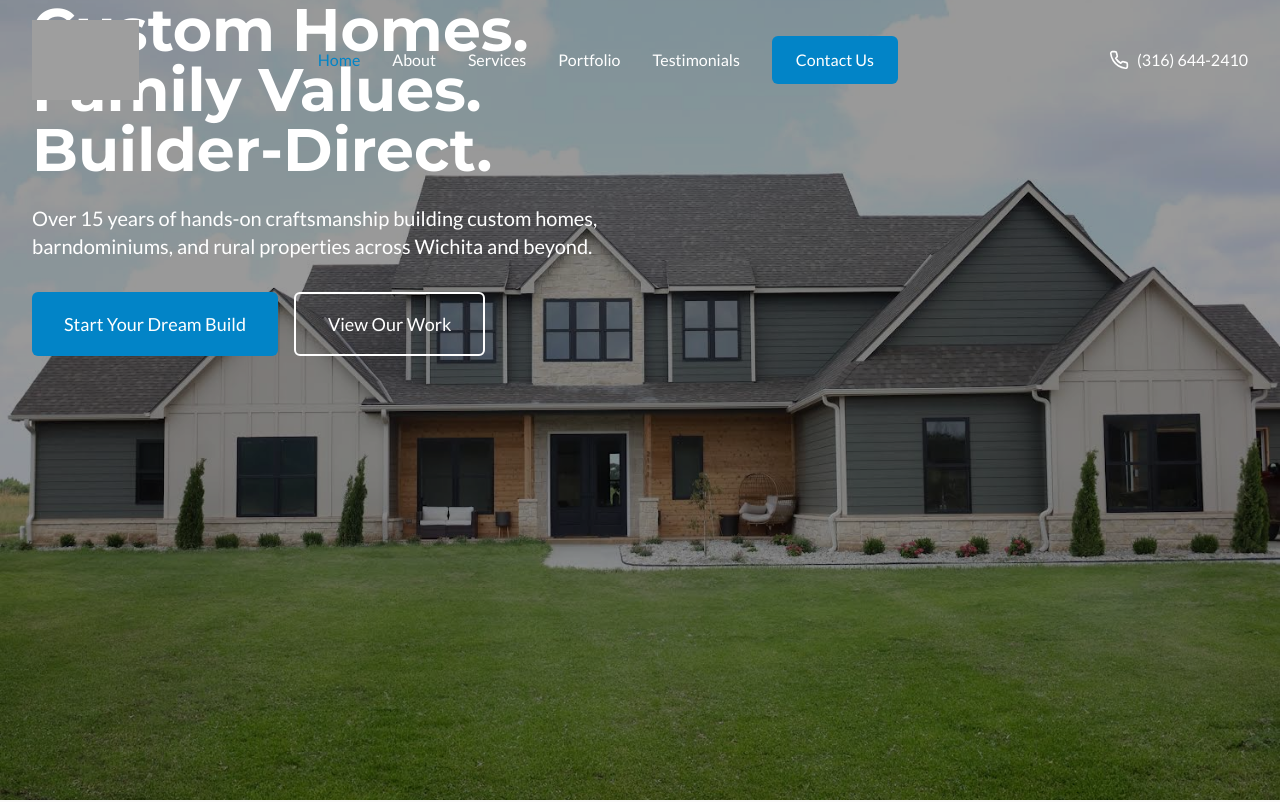
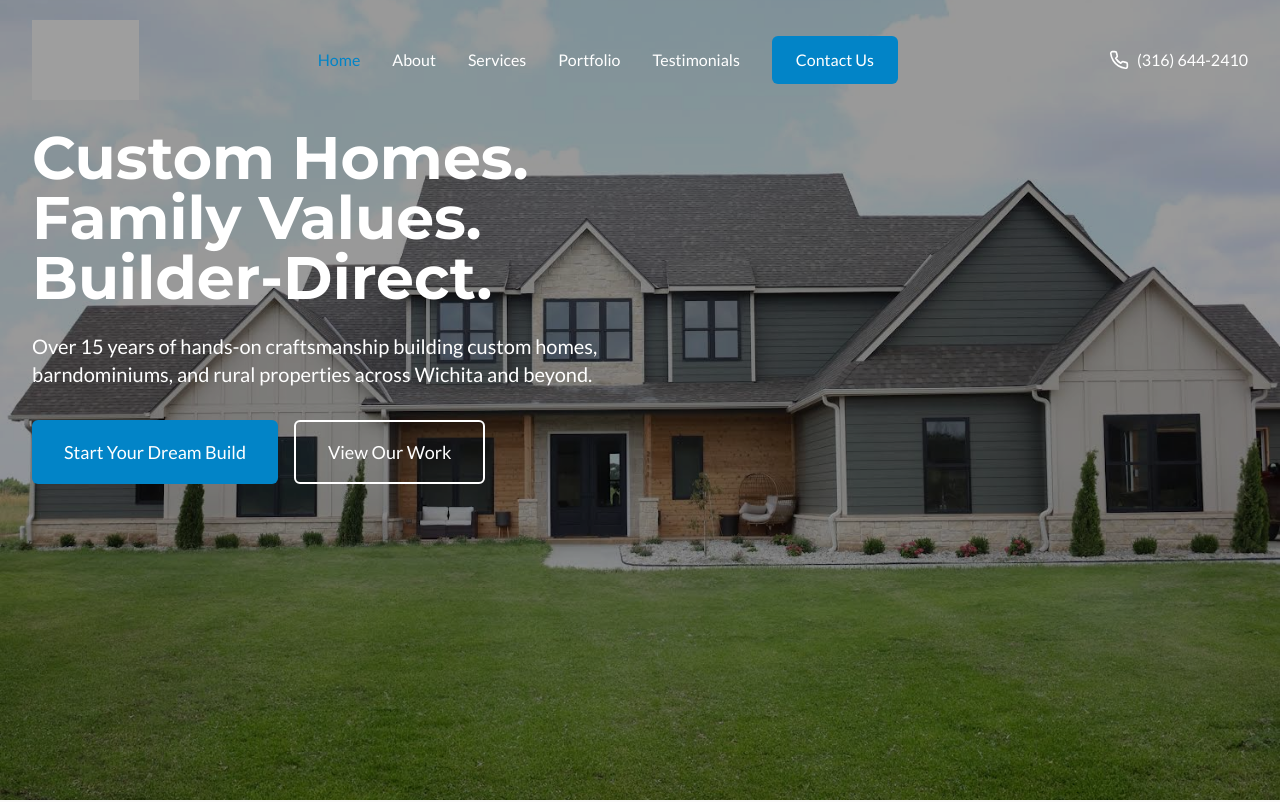
Before and after one commit to Zrsteffen/ternesconstruction, a React (Vite) app: page / in a window 1280 px wide. Shown: the top 802 px of the page. Built offline with nearby package versions, Linux system fonts and the light colour scheme; grey boxes are pictures that could not be loaded.

Commit message:
Update HomePage.tsx

```diff
--- a/src/pages/HomePage.tsx
+++ b/src/pages/HomePage.tsx
@@ -3,12 +3,14 @@ import { Helmet } from 'react-helmet-async';
 import { motion } from 'framer-motion';
 import { Link } from 'react-router-dom';
 import { ArrowRight } from 'lucide-react';
+
 import SectionTitle from '../components/ui/SectionTitle';
 import CtaButton from '../components/ui/CtaButton';
 import FeaturedProjects from '../components/home/FeaturedProjects';
 import ServicesOverview from '../components/home/ServicesOverview';
 import Testimonials from '../components/home/Testimonials';
 import ContactCta from '../components/home/ContactCta';
+
 import heroHouse from '../images/hero-house.JPG';
 import aboutUs from '../images/about-us.JPG';
 
@@ -27,16 +29,18 @@ const HomePage: React.FC = () => {
 
       {/* Hero Section */}
       <section className="relative min-h-[60vh] md:min-h-[80vh] lg:min-h-screen">
+        {/* Background image + overlay */}
         <div className="absolute inset-0 z-0">
-          <div className="absolute inset-0 bg-black bg-opacity-40 z-10"></div>
           <img
             src={heroHouse}
             alt="Hero custom home exterior"
             className="w-full h-full object-cover"
           />
+          <div className="absolute inset-0 bg-black bg-opacity-40 z-10"></div>
         </div>
 
-        <div className="relative z-20 container mx-auto px-4 md:px-8 h-full flex flex-col justify-center">
+        {/* Foreground content */}
+        <div className="relative z-20 container mx-auto px-4 md:px-8 h-full flex flex-col justify-center pt-32">
           <motion.h1
             className="text-white text-4xl md:text-5xl lg:text-6xl font-bold max-w-3xl"
             initial={{ opacity: 0, y: 30 }}
@@ -73,7 +77,7 @@ const HomePage: React.FC = () => {
         </div>
       </section>
 
-      {/* About Preview Section */}
+      {/* About Section */}
       <section className="py-20 bg-neutral-50">
         <div className="container mx-auto px-4 md:px-8">
           <div className="grid grid-cols-1 md:grid-cols-2 gap-12 items-center">
@@ -123,6 +127,7 @@ const HomePage: React.FC = () => {
         </div>
       </section>
 
+      {/* Additional Sections */}
       <ServicesOverview />
       <FeaturedProjects />
       <Testimonials />
```
